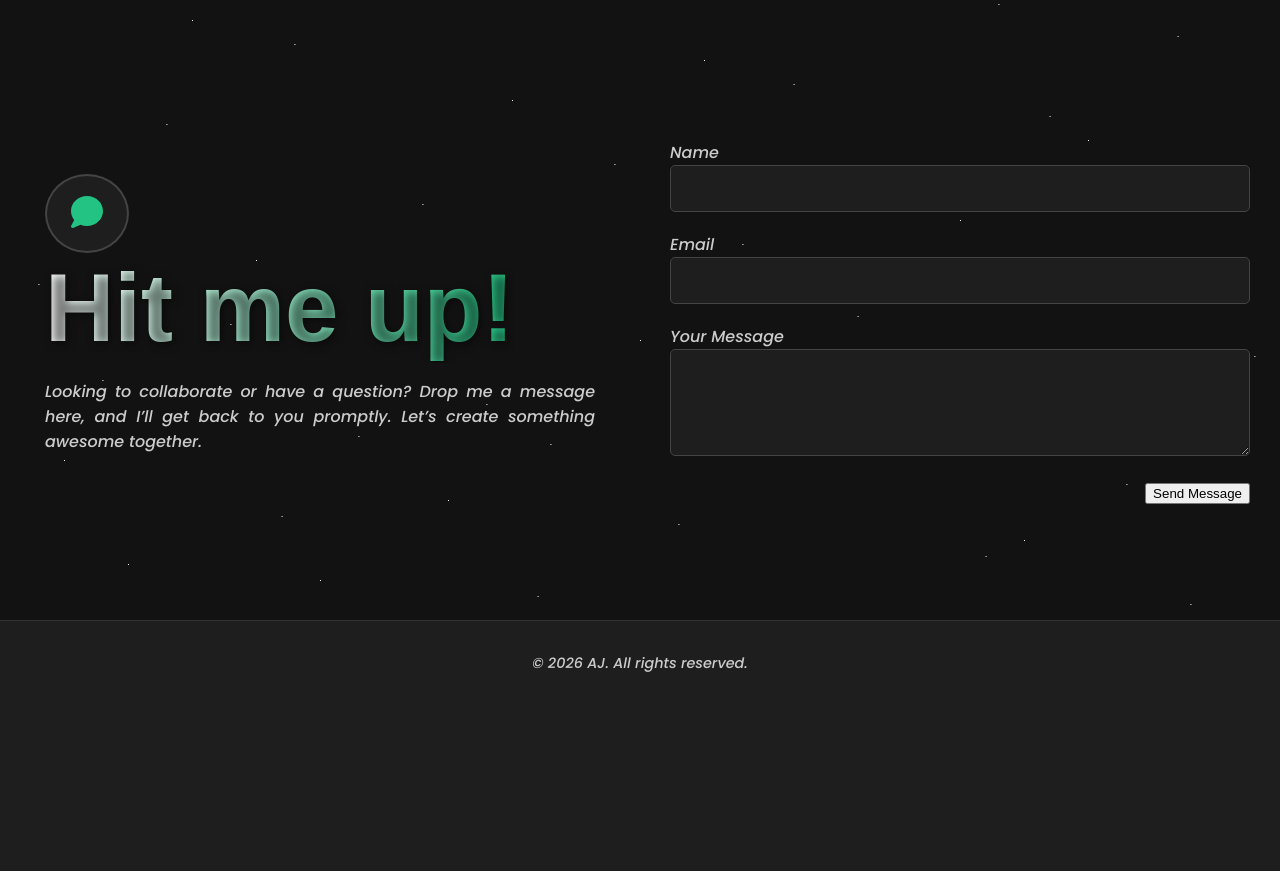
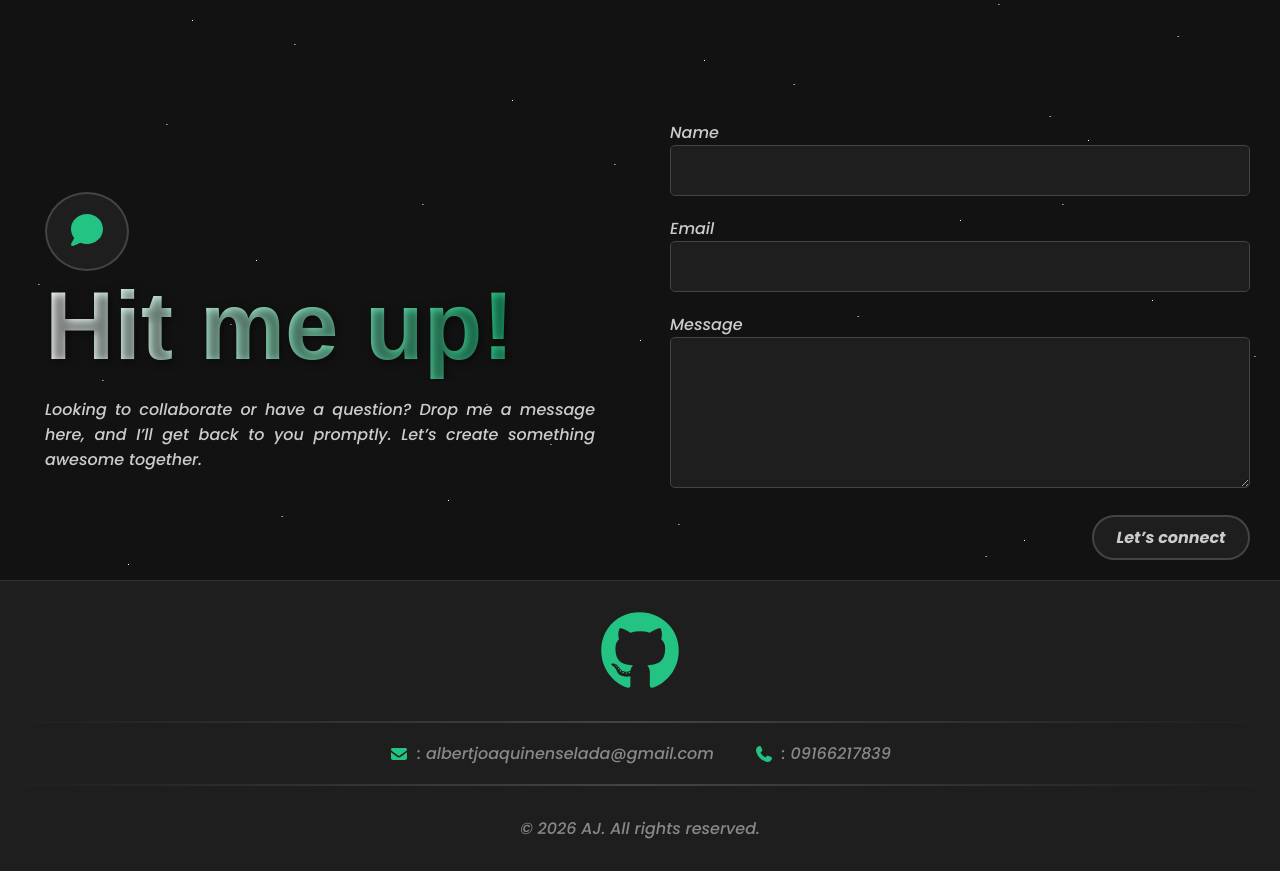
Before and after one commit to AlbertJoaquin/portofolio, a React (Create React App) app: page / in a window 1280 px wide. Shown: the part 1660-2531 px from the top of the page. Before the commit the page ends 2366 px from the top, so only its background shows below. Built offline with nearby package versions, Linux system fonts and the light colour scheme; a web font is replaced by a local one.

Commit message:
Contact.jsx Footer.jsx commit done

```diff
--- a/src/components/Footer.jsx
+++ b/src/components/Footer.jsx
@@ -1,9 +1,28 @@
 import '../index.css';
+import { FontAwesomeIcon } from "@fortawesome/react-fontawesome";
+import { faGithub} from "@fortawesome/free-brands-svg-icons";
+import { faPhone, faEnvelope} from "@fortawesome/free-solid-svg-icons";
 
 export default function Footer() {
     return (
         <footer className="mPort-Footer">
-            <p>&copy; 2026 AJ. All rights reserved.</p>
+            <div className="information">
+                <a
+                    href="https://github.com/AlbertJoaquin"  // replace with your GitHub URL
+                    target="_blank"                         // opens in a new tab
+                    rel="noopener noreferrer"               // security best practice
+                >
+                    <FontAwesomeIcon icon={faGithub} size="5x" color="#23c483"/>
+                </a>
+                <div className="profile">
+                    <p><FontAwesomeIcon icon={faEnvelope} size="1.5x" color="#23c483"/> :
+                        albertjoaquinenselada@gmail.com
+                    </p>
+                    <p><FontAwesomeIcon icon={faPhone} size="1.5x" color="#23c483"/> : 09166217839</p>
+
+                </div>
+                <div className="reserved"><p>&copy; 2026 AJ. All rights reserved.</p></div>
+            </div>
         </footer>
     );
 }
--- a/src/index.css
+++ b/src/index.css
@@ -103,6 +103,7 @@ html {
     display: inline-block;
     transition: transform 0.3s ease, color 0.3s ease;
     cursor: pointer;
+    font-style: italic;
 }
 
 .nav-left .nav-item:hover {
@@ -297,7 +298,7 @@ html {
 .contact {
     background: #121212;
     width: 100vw;
-    height: 85vh;
+    height: 80vh;
     overflow: hidden;
     position: relative;
 }
@@ -397,7 +398,7 @@ html {
     display: flex;
     flex-direction: column;
     justify-content: center;
-    top: 200px;
+    top: 180px;
     position: relative;
     max-width: 550px;
     margin: 0 auto;
@@ -447,7 +448,7 @@ html {
 .right-contact {
     display: flex;
     flex-direction: column;
-    top: 200px;
+    top: 180px;
     position: relative;
     padding: 0 30px;
     width: 100%;
@@ -474,18 +475,116 @@ html {
 .right-contact textarea {
     width: 100%;
     max-width: 100%;
-    padding: 15px;
+    padding: 12px;
     margin-bottom: 20px;
     box-sizing: border-box;
     background: #1e1e1e;
     border: 1px solid #444;
-    color: #ccc;
+    color: #cccccc;
     border-radius: 5px;
+
+    font-size: clamp(0.7rem, 2vw, 1em);
+    font-family: 'Poppins', sans-serif;
+    font-weight: 500;
+    font-style: italic;
+    transition: border-color 0.2s ease;
 }
+
+
+input:focus,
+textarea:focus {
+    border-color: #23c483;
+    outline: none;
+}
+
 
 .right-contact button {
     display: flex;
     justify-self: flex-end;
+    box-sizing: border-box;
+
+    background: #1e1e1e;
+    border: 2px solid #444444;
+    padding: 0.5em 1.4em;
+    font-size: clamp(0.7rem, 2vw, 1em);
+    color: #ccc;
+    font-family: 'Poppins', sans-serif;
+    font-weight: 700;
+    font-style: italic;
+    border-radius: 45px;
+    transition: all 0.3s ease 0s;
+}
+
+.right-contact button:hover {
+    background-color: #23c483;
+    border: none;
+    box-shadow: 0px 15px 20px rgba(46, 229, 157, 0.4);
+    color: #fff;
+    transform: translateY(-5px);
+}
+
+.mPort-Footer {
+    box-sizing: border-box;
+    display: flex;
+    flex-direction: column;
+    justify-content: center;
+    align-items: center;
+
+    background-color: #1e1e1e;
+    font-size: clamp(0.7rem, 2vw, 1em);
+    font-family: 'Poppins', sans-serif;
+    font-weight: 500;
+    font-style: italic;
+    color: #888888;
+    text-align: center;
+    border-top: 1px solid #333;
+}
+
+.information {
+    width: min(100%, 80em);
+    height: auto;
+}
+
+.information a{
+    margin-top: 30px;
+    margin-bottom: 30px;
+    display: flex;
+    justify-content: center;
+}
+
+.profile {
+    display: flex;               /* put <p>s in one row */
+    gap: 40px;                   /* space between them */
+    justify-content: center;
+    align-items: center;         /* vertically center the icons and text */
+    flex-wrap: wrap;
+    padding: 20px 0;
+    border: none;
+    background:
+            linear-gradient(to right, transparent, #444, transparent) top/100% 2px no-repeat,
+            linear-gradient(to right, transparent, #444, transparent) bottom/100% 2px no-repeat;
+}
+
+.profile p {
+    margin: 0;
+    display: flex;
+    align-items: center;
+    gap: 8px;
+}
+.reserved p {
+   margin: 30px;
+}
+
+
+
+
+@keyframes shine {
+    0% {
+        background-position: 200% 0;
+    }
+    100% {
+        background-position: -300% 0;
+    }
 }
 
 /* Responsive below 1024px */
@@ -600,7 +699,7 @@ html {
     }
 
     .thumbs-icon {
-        margin: 0 auto; /* center the icon and add spacing */
+        margin: 10px auto; /* center the icon and add spacing */
     }
 
     .right-contact {
@@ -657,34 +756,10 @@ html {
         object-fit: cover;
     }
 
+    .profile {
+        display: flex;
+        justify-content: center;
+        gap: 20px;
+    }
+
 }
-
-
-.mPort-Footer {
-    box-sizing: border-box;
-    margin: 0 auto;
-
-    background-color: #1e1e1e;
-    font-size: clamp(0.7rem, 2vw, 1em);
-    font-family: 'Poppins', sans-serif;
-    font-weight: 500;
-    font-style: italic;
-    color: #ccc;
-    text-align: center;
-    padding: 2rem 1rem;
-    border-top: 1px solid #333;
-}
-
-.mPort-Footer p {
-    margin: 0;
-    font-size: 0.9rem;
-}
-
-@keyframes shine {
-    0% {
-        background-position: 200% 0;
-    }
-    100% {
-        background-position: -300% 0;
-    }
-}
--- a/src/sections/About.jsx
+++ b/src/sections/About.jsx
@@ -1,6 +1,6 @@
 import '../index.css';
 import { FontAwesomeIcon } from "@fortawesome/react-fontawesome";
-import { faReact, faHtml5, faJava, faPhp, faCss, faJs} from "@fortawesome/free-brands-svg-icons";
+import { faReact, faHtml5, faJava, faPhp, faCss, faJs, } from "@fortawesome/free-brands-svg-icons";
 import { faDatabase} from "@fortawesome/free-solid-svg-icons";
 
 export default function About() {
--- a/src/sections/Contact.jsx
+++ b/src/sections/Contact.jsx
@@ -24,10 +24,10 @@ export default function Contact() {
                             <label htmlFor="email"> Email</label>
                             <input type="email" id="email" name="email" required/>
 
-                            <label htmlFor="message">Your Message</label>
+                            <label htmlFor="message">Message</label>
                             <textarea id="message" name="message" rows="5" required></textarea>
 
-                            <button type="submit">Send Message</button>
+                            <button type="submit">Let’s connect</button>
                       </form>
                 </div>
             </div>
```
